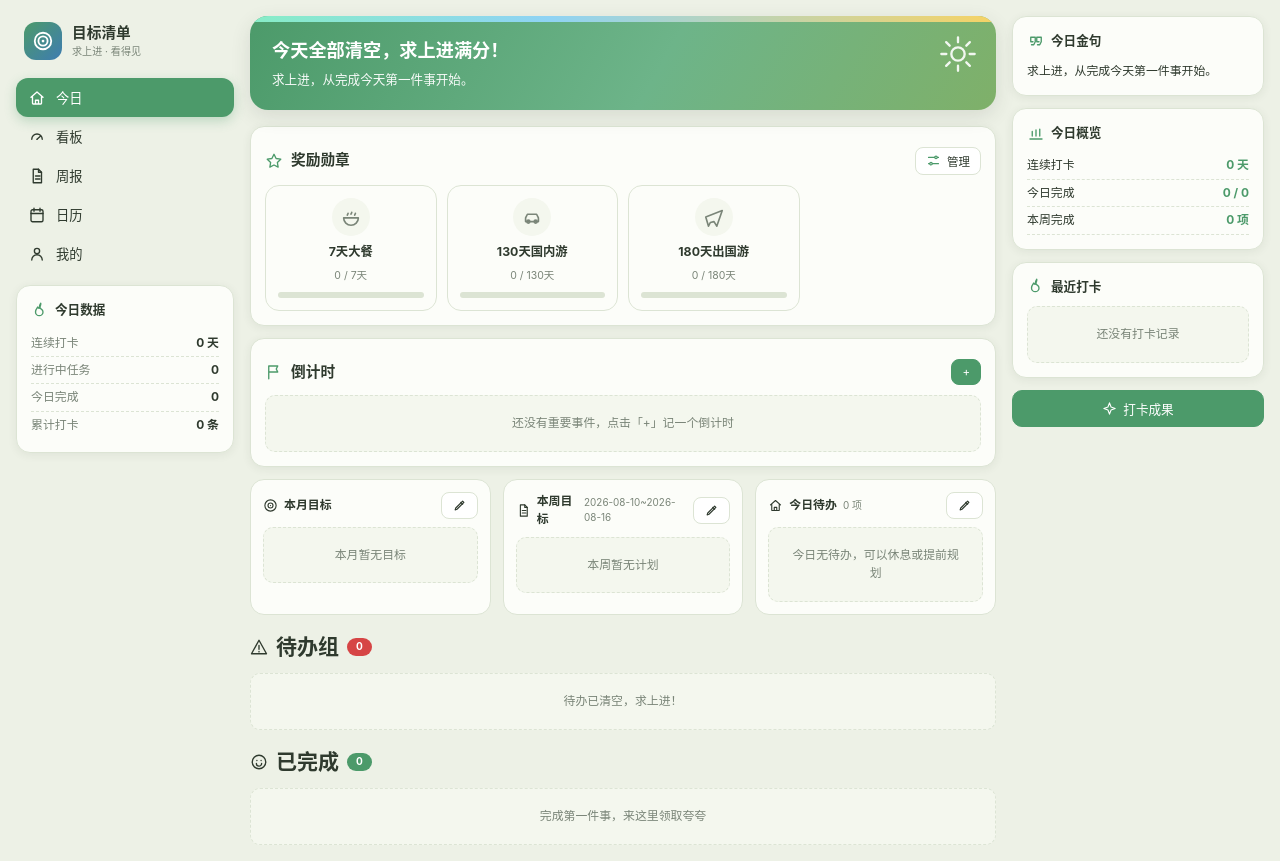
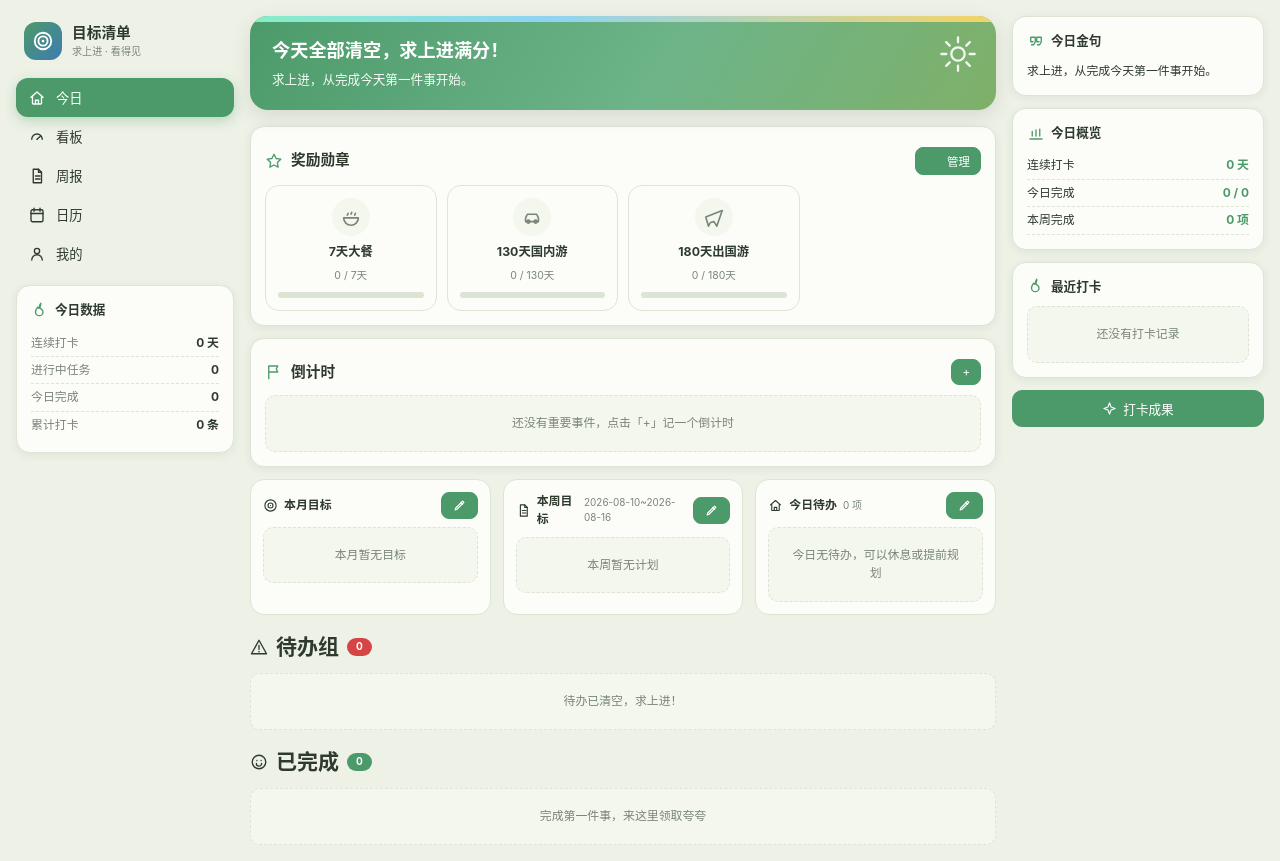
Before and after one commit to cissy223/lifelong-goal-board, a website: page index.html in a window 1280 px wide. Drawn offline with Linux system fonts and the light colour scheme.

Commit message:
style: make badge-manage and layer-edit icon buttons green with white icon

```diff
--- a/index.html
+++ b/index.html
@@ -550,7 +550,7 @@
 const sb=DB.settings.rewards.filter(r=>r.track==='streak').map(r=>({name:r.name,icon:r.icon,cur:s,threshold:r.threshold,unit:'天'}));
 const gb=DB.goals.map(g=>({name:g.title+' · 圆满达成',icon:'flag',cur:Math.round(g.current/g.target*100),threshold:100,unit:'%'}));
 const all=sb.concat(gb);
-return '<section class="card"><h2 style="display:flex;align-items:center;gap:8px;margin:6px 0 10px">'+icon('star')+'奖励勋章 <button class="btn sm" style="margin-left:auto" onclick="App.badgeManage()">'+icon('sliders')+'管理</button></h2><div class="badges">'+
+return '<section class="card"><h2 style="display:flex;align-items:center;gap:8px;margin:6px 0 10px">'+icon('star')+'奖励勋章 <button class="btn sm primary" style="margin-left:auto" onclick="App.badgeManage()">'+icon('sliders')+'管理</button></h2><div class="badges">'+
 all.map(b=>{
 const pct=clamp(Math.round(b.cur/b.threshold*100),0,100);
 const on=pct>=100;
@@ -570,17 +570,17 @@
 const wtasks=DB.tasks.filter(t=>t.status==='todo'&&t.dueDate&&t.dueDate>=fmt(ws)&&t.dueDate<=fmt(we)).sort((a,b)=>(a.priority-b.priority)||a.dueDate.localeCompare(b.dueDate));
 const ttasks=DB.tasks.filter(t=>t.status==='todo'&&dueOn(t,T)).sort((a,b)=>(a.priority-b.priority)||(a.dueDate||'').localeCompare(b.dueDate||''));
 return '<section class="layers">'+
-'<div class="layer"><h4>'+icon('target')+'本月目标<button class="btn sm" style="margin-left:auto" onclick="App.goalManage()">'+icon('edit')+'</button></h4>'+
+'<div class="layer"><h4>'+icon('target')+'本月目标<button class="btn sm primary" style="margin-left:auto" onclick="App.goalManage()">'+icon('edit')+'</button></h4>'+
 (mgoals.length?mgoals.slice(0,4).map(g=>{
 const pct=clamp(Math.round(g.current/g.target*100),0,100);
 return '<div class="li" onclick="App.editGoal(\''+g.id+'\')"><span class="dot" style="background:'+THEME_COLOR[g.theme]+'"></span><span class="t">'+esc(g.title)+'</span><small>'+pct+'%</small></div>'+
 '<div class="bar" style="margin:0 4px 6px 18px"><i style="width:'+pct+'%"></i></div>';
 }).join(''):'<div class="empty">本月暂无目标</div>')+
 '</div>'+
-'<div class="layer"><h4>'+icon('week')+'本周目标 <small style="font-weight:400;color:var(--muted)">'+fmt(ws)+'~'+fmt(we)+'</small><button class="btn sm" style="margin-left:auto" onclick="App.taskManage(\'week\')">'+icon('edit')+'</button></h4>'+
+'<div class="layer"><h4>'+icon('week')+'本周目标 <small style="font-weight:400;color:var(--muted)">'+fmt(ws)+'~'+fmt(we)+'</small><button class="btn sm primary" style="margin-left:auto" onclick="App.taskManage(\'week\')">'+icon('edit')+'</button></h4>'+
 (wtasks.length?wtasks.slice(0,5).map(t=>'<div class="li" onclick="App.editTask(\''+t.id+'\')"><span class="tag" style="background:'+(t.priority===0?'#D64545':t.priority===1?'#D9922E':'#8b95a3')+';padding:1px 6px">'+PRI[t.priority]+'</span><span class="t">'+esc(t.title)+'</span><small>'+t.dueDate.slice(5)+'</small></div>').join(''):'<div class="empty">本周暂无计划</div>')+
 '</div>'+
-'<div class="layer"><h4>'+icon('today')+'今日待办 <small style="font-weight:400;color:var(--muted)">'+ttasks.length+' 项</small><button class="btn sm" style="margin-left:auto" onclick="App.taskManage(\'today\')">'+icon('edit')+'</button></h4>'+
+'<div class="layer"><h4>'+icon('today')+'今日待办 <small style="font-weight:400;color:var(--muted)">'+ttasks.length+' 项</small><button class="btn sm primary" style="margin-left:auto" onclick="App.taskManage(\'today\')">'+icon('edit')+'</button></h4>'+
 (ttasks.length?ttasks.slice(0,5).map(t=>{
 const od=t.dueDate&&t.dueDate<T;
 return '<div class="li" onclick="App.scrollTask(\''+t.id+'\')"><span class="dot" style="background:'+(od?'#D64545':'var(--green)')+'"></span><span class="t">'+esc(t.title)+'</span><small>'+(od?'逾期':'今日')+'</small></div>';
```
